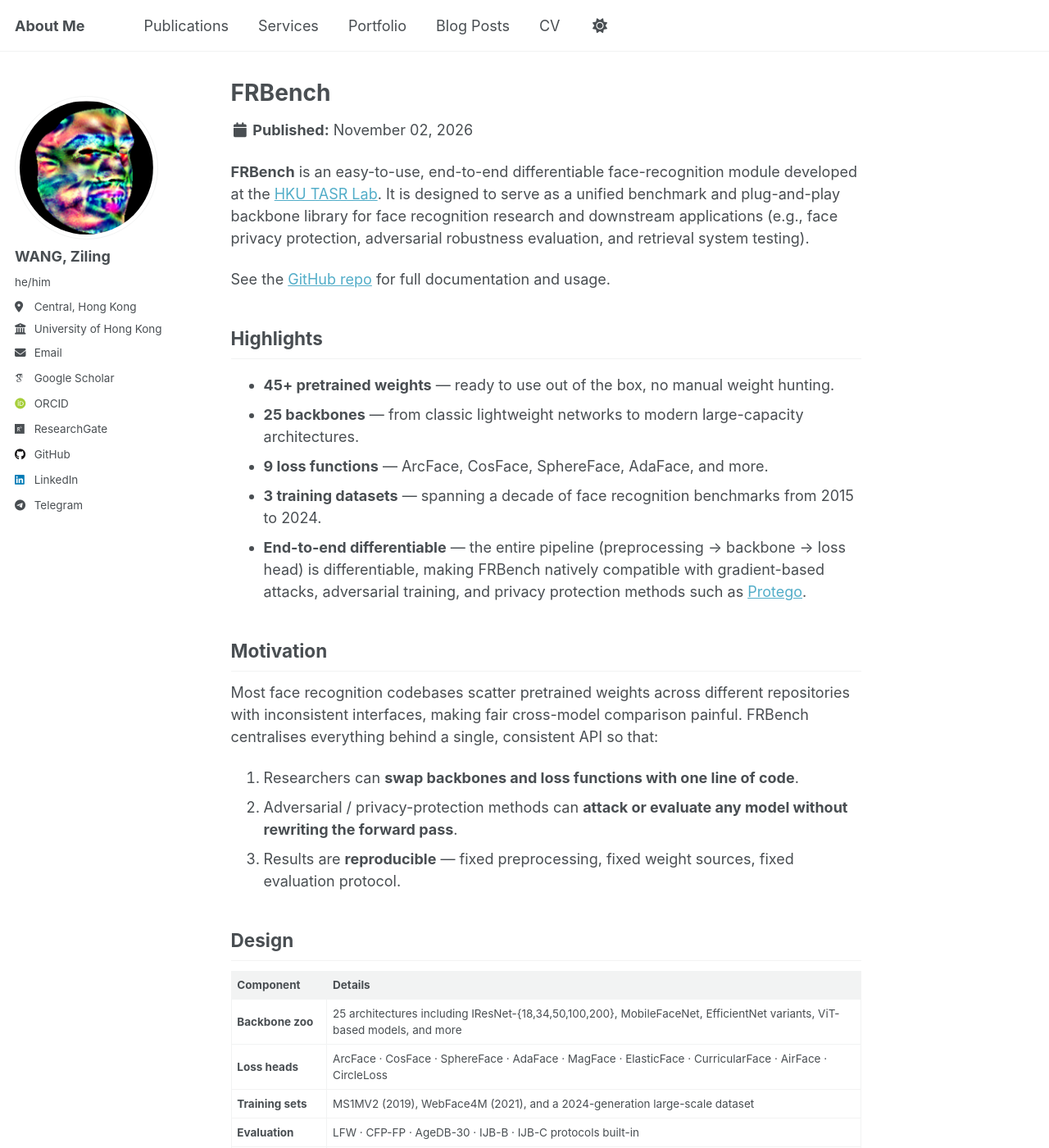
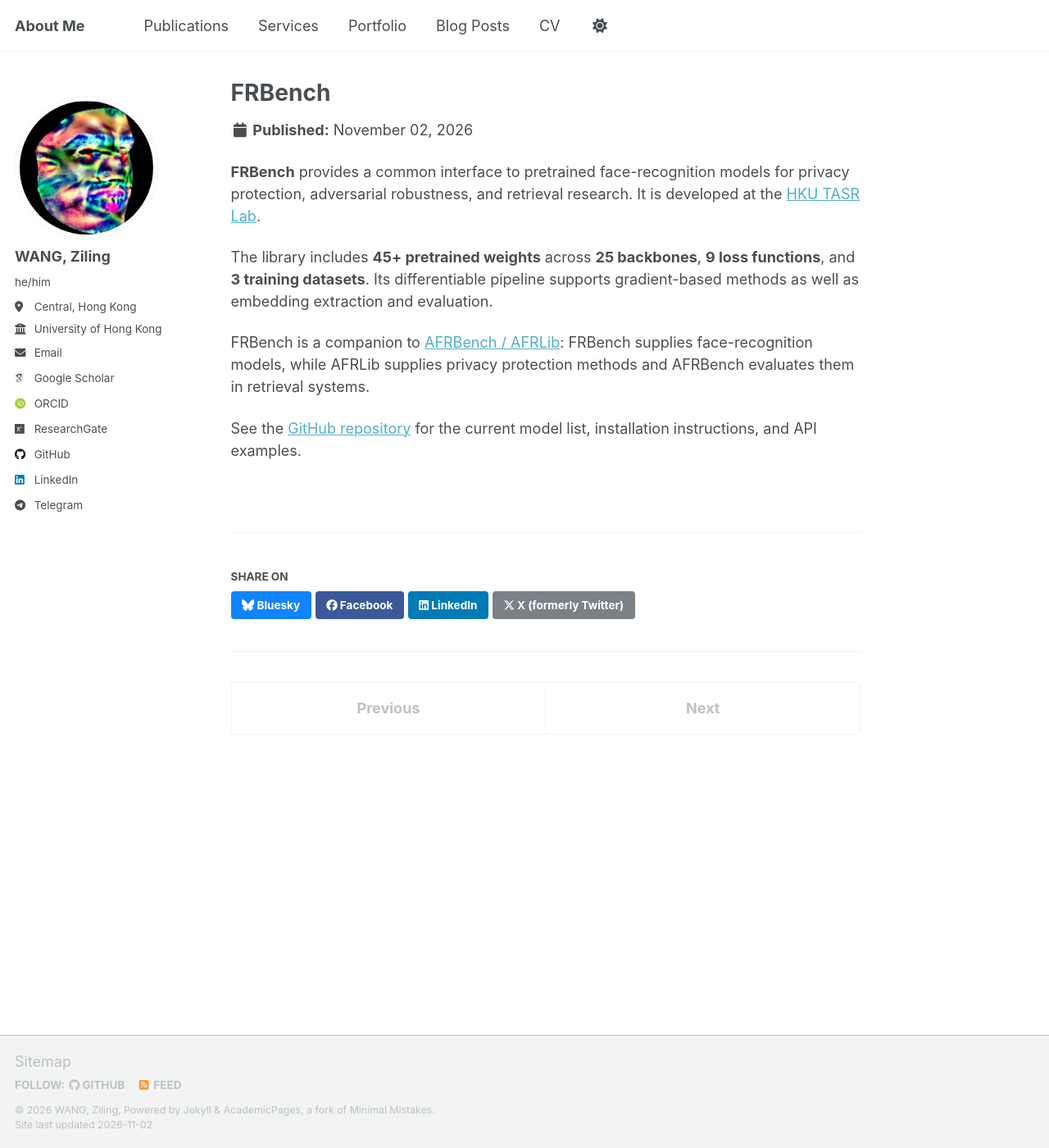
Before and after one commit to Michael-wzl/Michael-wzl.github.io, a Jekyll site: the page built from _portfolio/portfolio-6.md, in a window 1280 px wide and 1400 px high. Shown: the whole window at 82% size. Built offline with Jekyll 4.4.1, drawn with Linux system fonts in a browser that asks for light colours; some web fonts are replaced; a script that is not in the unit is left out; some of the changed text lies outside the part shown.

Commit message:
Update research profile and add AFRBench and CampusNote

````diff
--- a/_portfolio/portfolio-6.md
+++ b/_portfolio/portfolio-6.md
@@ -1,56 +1,13 @@
 ---
 title: "FRBench"
-excerpt: "An easy-to-use, end-to-end differentiable face-recognition benchmark that ships 45+ pretrained weights, covering 25 backbones, 9 loss functions, and 3 training datasets spanning generations from 2015 to 2024. Available on [GitHub](https://github.com/HKU-TASR/FRBench)."
+excerpt: "A differentiable face-recognition library with 45+ pretrained weights, 25 backbones, 9 loss functions, and 3 training datasets."
 collection: portfolio
 ---
 
-**FRBench** is an easy-to-use, end-to-end differentiable face-recognition module developed at the [HKU TASR Lab](https://github.com/HKU-TASR). It is designed to serve as a unified benchmark and plug-and-play backbone library for face recognition research and downstream applications (e.g., face privacy protection, adversarial robustness evaluation, and retrieval system testing).
+**FRBench** provides a common interface to pretrained face-recognition models for privacy protection, adversarial robustness, and retrieval research. It is developed at the [HKU TASR Lab](https://github.com/HKU-TASR).
 
-See the [GitHub repo](https://github.com/HKU-TASR/FRBench) for full documentation and usage.
+The library includes **45+ pretrained weights** across **25 backbones**, **9 loss functions**, and **3 training datasets**. Its differentiable pipeline supports gradient-based methods as well as embedding extraction and evaluation.
 
-## Highlights
+FRBench is a companion to [AFRBench / AFRLib]({{ '/portfolio/afrbench/' | relative_url }}): FRBench supplies face-recognition models, while AFRLib supplies privacy protection methods and AFRBench evaluates them in retrieval systems.
 
-- **45+ pretrained weights** — ready to use out of the box, no manual weight hunting.
-- **25 backbones** — from classic lightweight networks to modern large-capacity architectures.
-- **9 loss functions** — ArcFace, CosFace, SphereFace, AdaFace, and more.
-- **3 training datasets** — spanning a decade of face recognition benchmarks from 2015 to 2024.
-- **End-to-end differentiable** — the entire pipeline (preprocessing → backbone → loss head) is differentiable, making FRBench natively compatible with gradient-based attacks, adversarial training, and privacy protection methods such as [Protego](https://arxiv.org/abs/2508.02034).
-
-## Motivation
-
-Most face recognition codebases scatter pretrained weights across different repositories with inconsistent interfaces, making fair cross-model comparison painful. FRBench centralises everything behind a single, consistent API so that:
-
-1. Researchers can **swap backbones and loss functions with one line of code**.
-2. Adversarial / privacy-protection methods can **attack or evaluate any model without rewriting the forward pass**.
-3. Results are **reproducible** — fixed preprocessing, fixed weight sources, fixed evaluation protocol.
-
-## Design
-
-| Component | Details |
-| --- | --- |
-| **Backbone zoo** | 25 architectures including IResNet-{18,34,50,100,200}, MobileFaceNet, EfficientNet variants, ViT-based models, and more |
-| **Loss heads** | ArcFace · CosFace · SphereFace · AdaFace · MagFace · ElasticFace · CurricularFace · AirFace · CircleLoss |
-| **Training sets** | MS1MV2 (2019), WebFace4M (2021), and a 2024-generation large-scale dataset |
-| **Evaluation** | LFW · CFP-FP · AgeDB-30 · IJB-B · IJB-C protocols built-in |
-| **Differentiability** | Full gradient flow through image normalisation, backbone, and loss head — no NumPy detours |
-
-## Usage
-
-```python
-import frbench
-
-# Load a pretrained model in one line
-model = frbench.load("iresnet50", loss="arcface", dataset="ms1mv2")
-model.eval()
-
-# Forward pass (fully differentiable)
-embeddings = model(images)  # images: (B, 3, 112, 112) tensor
-```
-
-Gradient-based usage (e.g., for adversarial perturbation):
-
-```python
-images.requires_grad_(True)
-loss = criterion(model(images), targets)
-loss.backward()  # gradients flow all the way back to pixel space
-```
+See the [GitHub repository](https://github.com/HKU-TASR/FRBench) for the current model list, installation instructions, and API examples.
````
Also changed, not shown: _pages/about.md (+11 -19 lines), _pages/cv.md (+6 -0 lines), _portfolio/afrbench.md (added, +19 -0 lines), _portfolio/campusnote.md (added, +12 -0 lines), _publications/2025-08-04-Protego.md (+2 -0 lines), _publications/2025-11-05-TRivia.md (+2 -0 lines).
